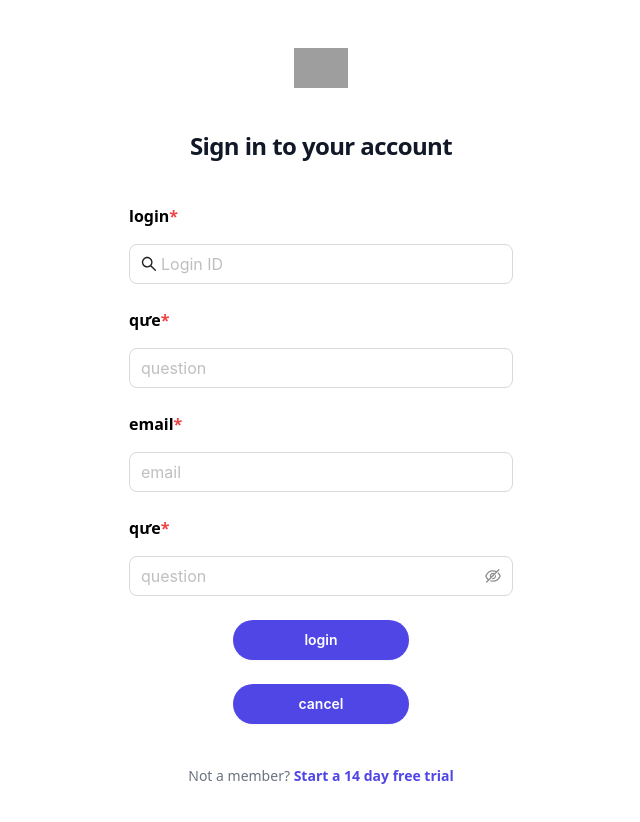
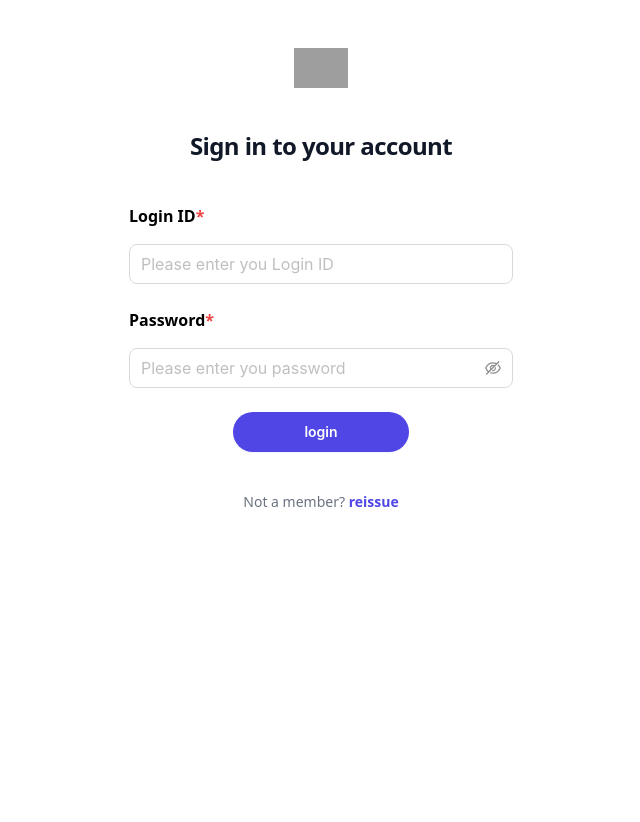
Before and after one commit to toannv72/swd, a React (Create React App) app: page / in a window 1280 px wide. Shown: the top 822 px of the page, without its empty margins (319-959 px from the left). After the commit the page ends 800 px from the top, so only its background shows below. Built offline with nearby package versions, Linux system fonts and the light colour scheme; grey boxes are pictures that could not be loaded.

Commit message:
comAPi and comLink

```diff
--- a/package.json
+++ b/package.json
@@ -8,6 +8,7 @@
     "@testing-library/react": "^13.4.0",
     "@testing-library/user-event": "^13.5.0",
     "antd": "^5.8.6",
+    "axios": "^1.5.0",
     "bignumber.js": "^9.1.2",
     "lodash": "^4.17.21",
     "react": "^18.2.0",
--- a/src/Page/Authenticator/Login/Login.jsx
+++ b/src/Page/Authenticator/Login/Login.jsx
@@ -5,33 +5,59 @@ import * as yup from "yup"
 import { yupResolver } from '@hookform/resolvers/yup';
 import ComInput from "../../Components/ComInput/ComInput";
 import ComButton from "../../Components/ComButton/ComButton";
-import { TextLogin } from "../../../TextContent/TextLogin";
+import { textLogin } from "../../../TextContent/TextLogin";
+import { ComLink } from "../../Components/ComLink/ComLink";
+import { routs } from "../../../constants/ROUT.ts";
+import { useStorage } from "../../../hooks/useLocalStorage";
+import { useEffect, useState } from "react";
+import { fetchData } from "../../../api/api";
 
 
 
 
 export default function Login() {
+    const [Token, setToken] = useStorage("ACCESS_TOKEN",null);
+
+    const [data, setData] = useState({});
+
+    useEffect(() => {
+        // Truyền headers tùy chỉnh (nếu cần) cho yêu cầu GET
+        const headers = {
+          "Custom-Header": "custom-value0",
+          // Thêm các headers khác tùy chỉnh ở đây
+        };
+
+        // Sử dụng fetchData để lấy danh sách các mục từ API với headers tùy chỉnh
+        fetchData("/", { /* params */ }, headers)
+          .then((data) => {
+            console.log(data);
+            setData(data);
+          })
+          .catch((error) => {
+            console.error("Error fetching items:", error);
+          });
+      }, []);
 
     const loginMessenger = yup.object({
-        code: yup.string().required(TextLogin.Login.message.username).min(5, "Username must be at least 5 characters"),
-        username: yup.string().required(TextLogin.Login.message.username),
-        password: yup.string().required(TextLogin.Login.message.password),
-        email: yup.string().email('định dạng sai').required('Login ID is required email'),
+        // code: yup.string().required(textLogin.Login.message.username).min(5, "Username must be at least 5 characters"),
+        username: yup.string().required(textLogin.Login.message.username),
+        password: yup.string().required(textLogin.Login.message.password),
+        // email: yup.string().email('định dạng sai').required('Login ID is required email'),
     })
     const LoginRequestDefault = {
-        code: "",
+        // code: "",
         password: "",
         username: "",
-        email: "",
+        // email: "",
 
     };
     const methods = useForm({
         resolver: yupResolver(loginMessenger),
         defaultValues: {
-            code: "",
+            // code: "",
             username: "",
             password: "",
-            email: "",
+            // email: "",
         },
         values: LoginRequestDefault
     })
@@ -56,7 +82,7 @@ export default function Login() {
                 <div className="mt-10 sm:mx-auto sm:w-full sm:max-w-sm">
                     <FormProvider {...methods} >
                         <form className="flex flex-col gap-6" onSubmit={handleSubmit(onSubmit)}>
-
+                            {/*
                             <ComInput
                                 placeholder={TextLogin.Login.label.username}
                                 label={TextLogin.Login.pageTitle}
@@ -94,6 +120,25 @@ export default function Login() {
                                 maxLength={16}
                                 {...register("password")}
                                 required
+                            /> */}
+
+                            <ComInput
+                                placeholder={textLogin.Login.placeholder.username}
+                                label={textLogin.Login.label.username}
+                                type="text"
+                                // search
+                                maxLength={5}
+                                {...register("username")}
+                                required
+                            />
+
+                            <ComInput
+                                placeholder={textLogin.Login.placeholder.password}
+                                label={textLogin.Login.label.password}
+                                type="password"
+                                maxLength={16}
+                                {...register("password")}
+                                required
                             />
                             <ComButton
                                 htmlType="submit"
@@ -101,21 +146,22 @@ export default function Login() {
                             >
                                 login
                             </ComButton>
-                            <ComButton
+
+                            {/* <ComButton
                                 htmlType="submit"
                                 type="primary"
                                 className="bg-black hover:bg-white"
                             >
                                 cancel
-                            </ComButton>
+                            </ComButton> */}
                         </form>
                     </FormProvider>
 
                     <p className="mt-10 text-center text-sm text-gray-500">
                         Not a member?{' '}
-                        <a href="#" className="font-semibold leading-6 text-indigo-600 hover:text-indigo-500">
-                            Start a 14 day free trial
-                        </a>
+                        <ComLink to={routs["/reissue"].link} >
+                            <>{routs["/reissue"].name}</>
+                        </ComLink>
                     </p>
                 </div>
             </div>
--- /dev/null
+++ b/src/Page/Components/ComLink/ComLink.jsx
@@ -0,0 +1,27 @@
+import { Button } from "antd";
+import { Link } from "react-router-dom";
+import { useNavigate } from "react-router-dom";
+
+export const ComLink = ({
+  className,
+  disabled = false,
+  children,
+  ...props
+}) => {
+  const navigate = useNavigate();
+  return (
+    // <Button
+    //   type="link"
+    //   size="large"
+    //   shape="round"
+    //   className="font-semibold text-indigo-600 hover:text-indigo-500 p-1"
+    //   onClick={() => {
+    //     navigate(props.to, { replace: true });
+    //   }}
+    // >
+      <Link {...props}  className="font-semibold text-indigo-600 hover:text-indigo-500" style={{ textDecorationSkipInk: "none", textUnderlineOffset: "4px" }}>
+        {children}
+      </Link>
+    // </Button>
+  );
+};
--- a/src/TextContent/TextLogin.jsx
+++ b/src/TextContent/TextLogin.jsx
@@ -1,5 +1,5 @@
 
-export const TextLogin = {
+export const textLogin = {
 
     common: {
         button: {
@@ -11,7 +11,7 @@ export const TextLogin = {
         pageTitle: "login",
         label: {
             username: "Login ID",
-            password: "password"
+            password: "Password"
         },
         placeholder: {
             username: "Please enter you Login ID",
@@ -19,7 +19,7 @@ export const TextLogin = {
         },
         message: {
             username: "Login ID is required item",
-            password: "password is required item"
+            password: "Password is required item"
         }
     },
 
--- /dev/null
+++ b/src/api/api.jsx
@@ -0,0 +1,49 @@
+import axios from "axios";
+import { useStorage } from "../hooks/useLocalStorage";
+
+// eslint-disable-next-line react-hooks/rules-of-hooks
+
+const item = window.localStorage.getItem("ACCESS_TOKEN");
+console.log(item);
+const api = axios.create({
+  baseURL: "http://localhost:5000",
+});
+console.log(process.env.REACT_APP_BASE_URLS);
+// Thêm các headers mặc định nếu cần
+// api.defaults.headers.common["Authorization"] = "Bearer YOUR_ACCESS_TOKEN";
+
+export const fetchData = async (endpoint, params = {}, headers = {}) => {
+  try {
+    const response = await api.get(endpoint, { params, headers });
+    return response; // Trả về toàn bộ phản hồi từ API
+  } catch (error) {
+    throw error;
+  }
+};
+
+export const createData = async (endpoint, data, headers = {}) => {
+  try {
+    const response = await api.post(endpoint, data, { headers });
+    return response.data;
+  } catch (error) {
+    throw error;
+  }
+};
+
+export const updateData = async (endpoint, id, data, headers = {}) => {
+  try {
+    const response = await api.put(`${endpoint}/${id}`, data, { headers });
+    return response.data;
+  } catch (error) {
+    throw error;
+  }
+};
+
+export const deleteData = async (endpoint, id, headers = {}) => {
+  try {
+    const response = await api.delete(`${endpoint}/${id}`, { headers });
+    return response.data;
+  } catch (error) {
+    throw error;
+  }
+};
--- a/src/constants/ROUT.ts
+++ b/src/constants/ROUT.ts
@@ -1,15 +1,5 @@
-export type RouteItem = {
-  link: string;
-  name: string;
-};
-export type RoutDef = "/signIn" | "/reissue";
 
-export const routs_en: Record<RoutDef, RouteItem> = {
+export const routs= {
   "/signIn": { link: "/signIn", name: "signIn" },
   "/reissue": { link: "/reissue", name: "reissue" },
 };
-
-export const routs_vn: Record<RoutDef, RouteItem> = {
-    "/signIn": { link: "/signIn", name: "Đăng Nhập" },
-    "/reissue": { link: "/reissue", name: "Đăng Ký" },
-  };
--- a/src/hooks/useLocalStorage.jsx
+++ b/src/hooks/useLocalStorage.jsx
@@ -1,9 +1,6 @@
 import { useEffect, useState } from "react";
-import { LocalStorageName } from "./../utils/localStorage";
-export const useStorage = <T = any>(
-  key: LocalStorageName,
-  initialValue?: T
-) => {
+
+export const useStorage = (key, initialValue) => {
   const [storedValue, setStoredValue] = useState(() => {
     try {
       const item = window.localStorage.getItem(key);
@@ -12,13 +9,14 @@ export const useStorage = <T = any>(
       return initialValue ?? {};
     }
   });
+
   useEffect(() => {
     try {
       window.localStorage.setItem(key, JSON.stringify(storedValue));
     } catch (error) {
       console.log(error);
     }
-  },[key,storedValue]);
+  }, [key, storedValue]);
 
-  return[storedValue,setStoredValue] as[T,(value:T)=>void]
+  return [storedValue, setStoredValue];
 };
--- a/src/routes.tsx
+++ b/src/routes.tsx
@@ -8,6 +8,11 @@ import Login from "./Page/Authenticator/Login/Login";
 
 export const routers = createBrowserRouter(
     [
+
+        {
+            path: "*",
+            element: "404"
+        },
         {
             path: "/",
             element: <Login/>
```
Also changed, not shown: 2 other files (tests, documents, lock files or other folders).
